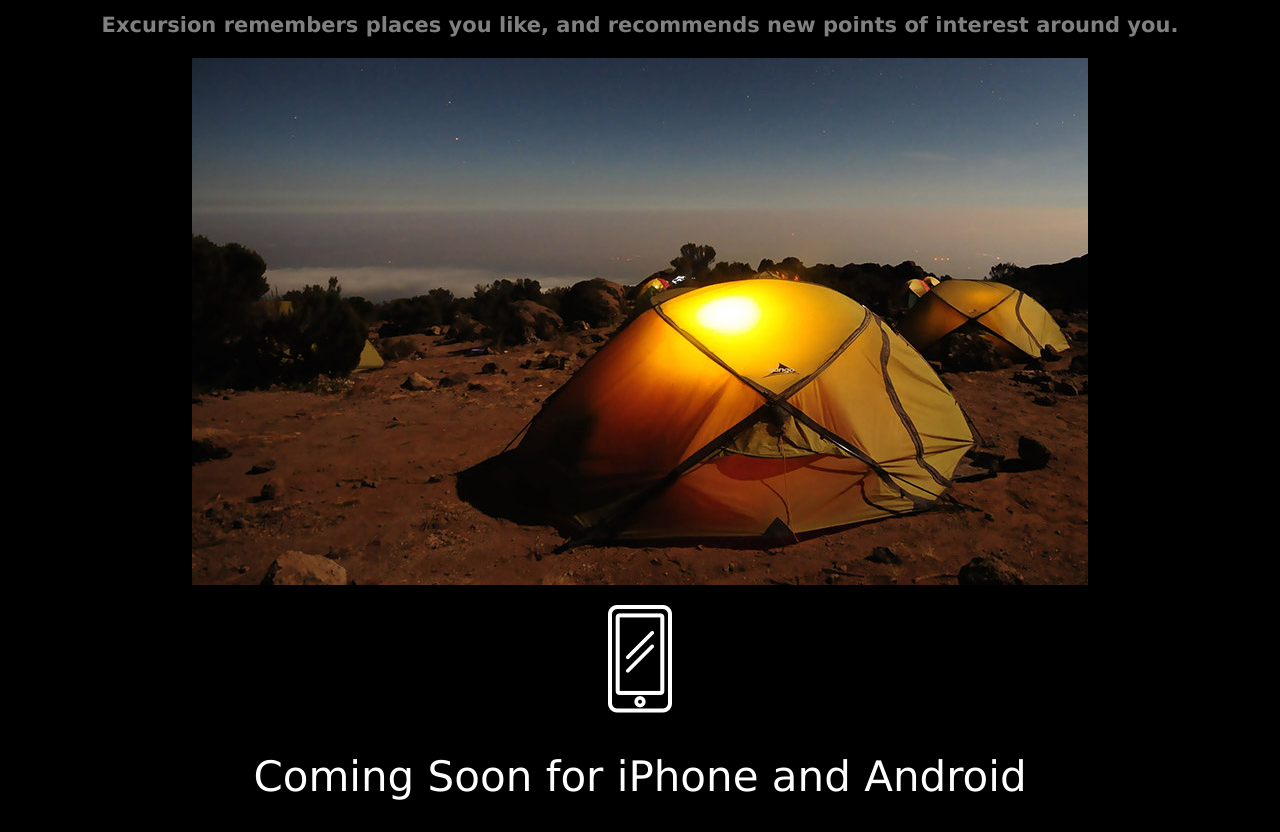
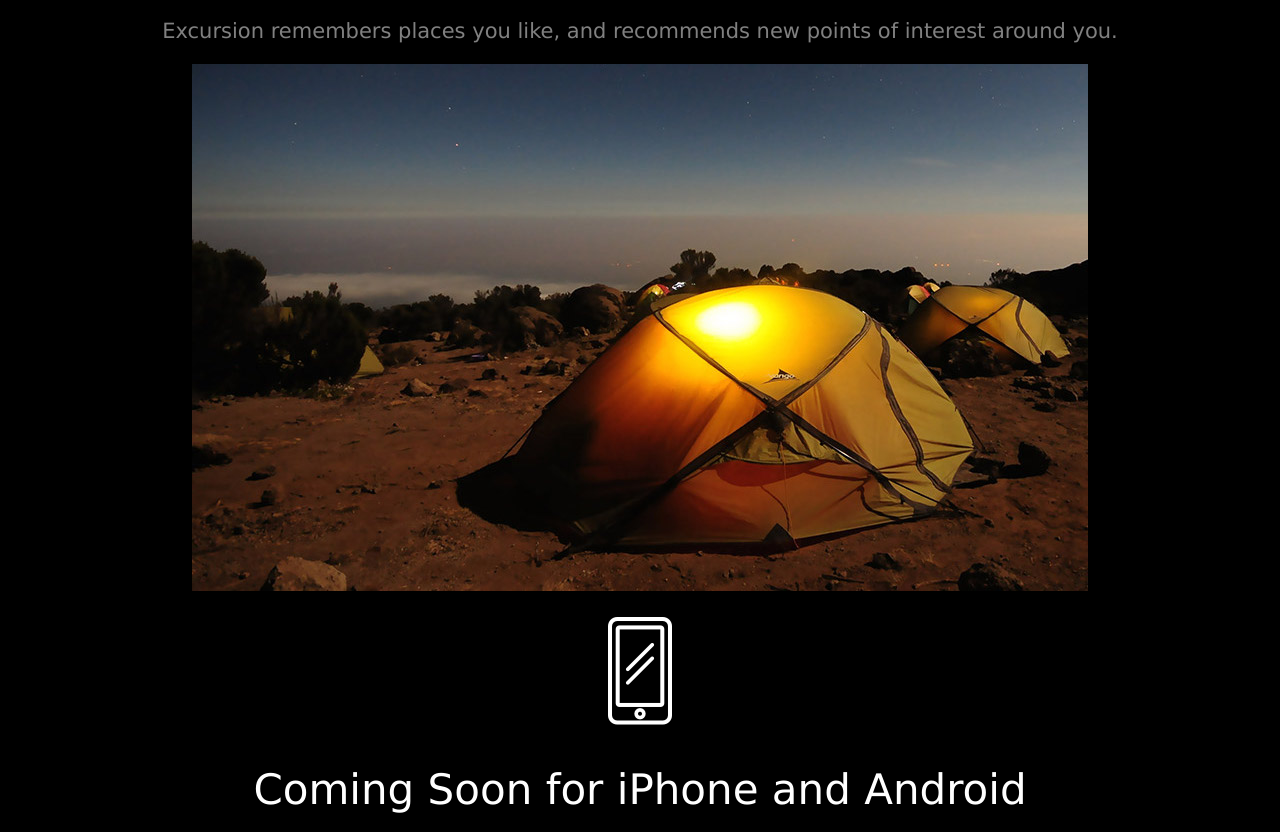
Before and after one commit to AdeebDoliie/excursion, a plain HTML site: page index.html in a window 1280 px wide. Shown: the part 420-1252 px from the top of the page. Drawn offline with Linux system fonts and the light colour scheme.

Commit message:
fix code

```diff
--- a/index.html
+++ b/index.html
@@ -17,7 +17,7 @@
 
     <h2>Your personal travel guide</h2>
 
-    <h3>Excursion remembers places you like, and recommends new points of interest around you.</h3>
+    <p>Excursion remembers places you like, and recommends new points of interest around you.</p>
 
     <p><img src="./resources/images/camp.jpg" /></p>
     <p><img src="./resources/images/phone.png" /></p>
--- a/resources/css/style.css
+++ b/resources/css/style.css
@@ -24,12 +24,11 @@ h2 {
   color: white;
 }
 
-h3 {
+p {
   font-size: 21px;
   color: Gray;
 }
 
 .footer {
-  color: Gray;
   text-align: right;
 }
```
